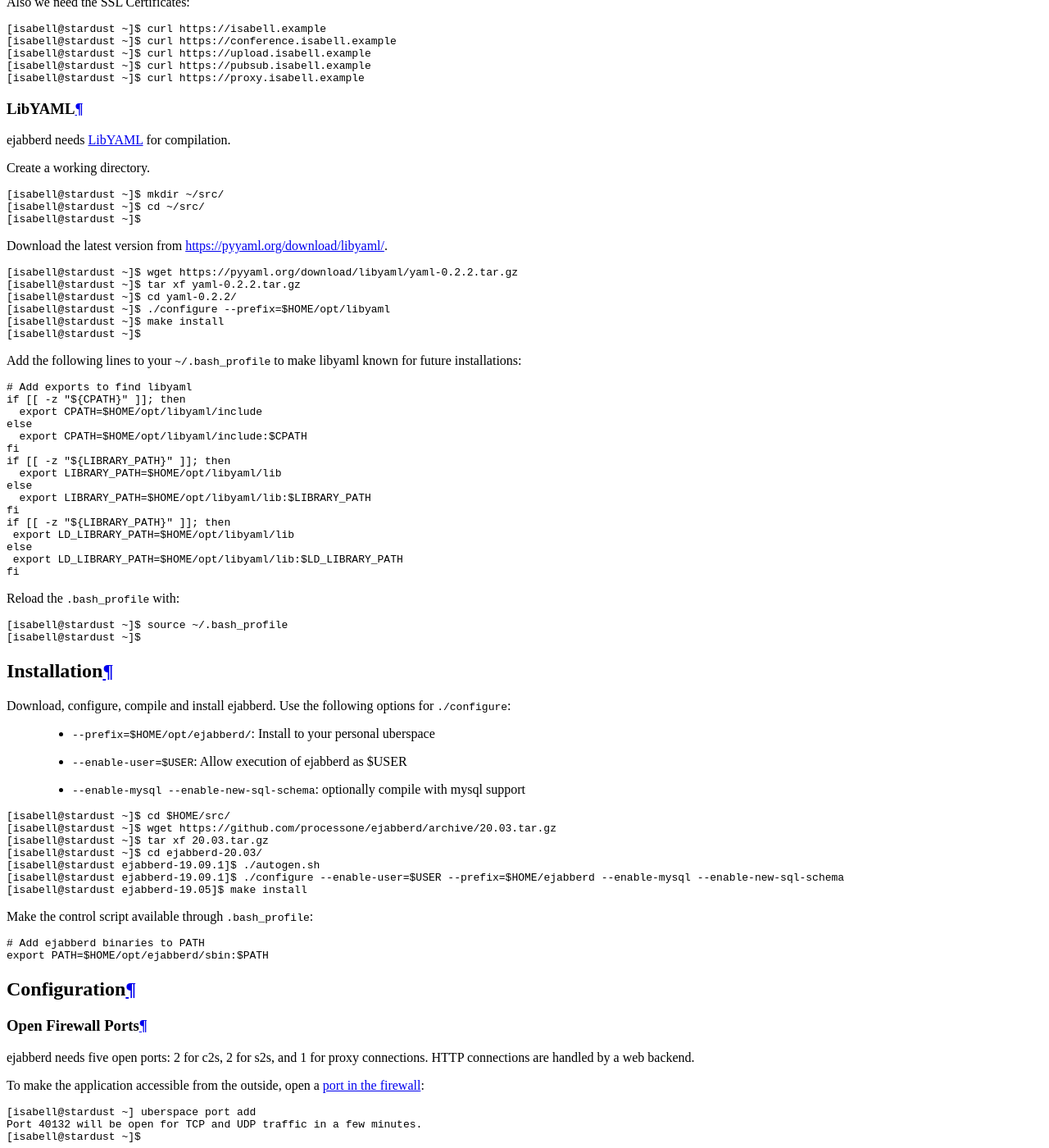
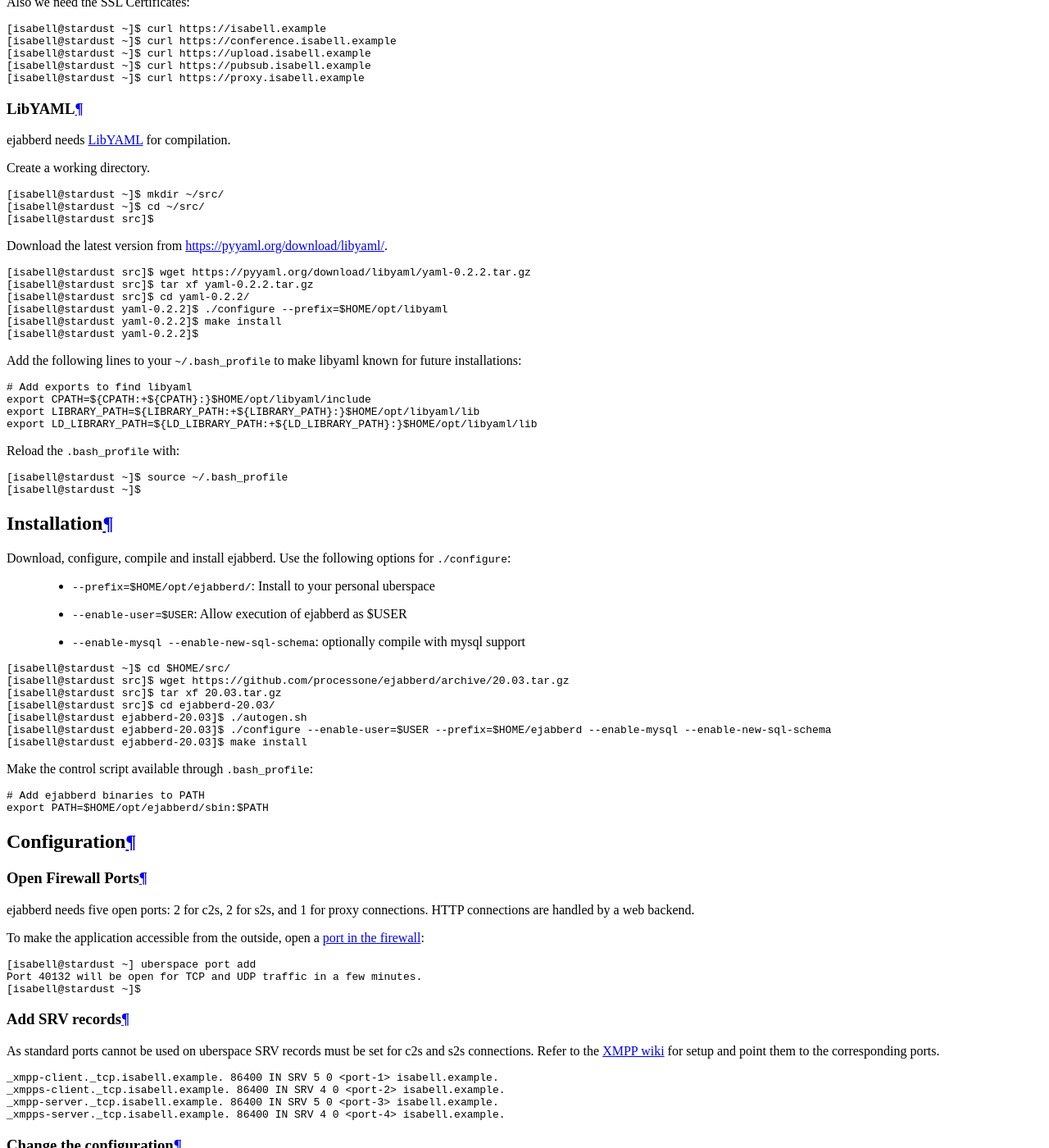
Before and after one commit to Uberspace/lab, a Sphinx documentation site: the page built from source/guide_ejabberd.rst, in a window 1280 px wide and 1400 px high, scrolled down 3907 px. Shown: the whole window at 82% size. Built offline with Sphinx 7.4.7 and the Read the Docs theme 2.0.0, drawn with Linux system fonts in a browser that asks for light colours.

Commit message:
Update guide_ejabberd.rst
shortened libyaml exports, fixed some typos

```diff
--- a/source/guide_ejabberd.rst
+++ b/source/guide_ejabberd.rst
@@ -65,39 +65,27 @@
 
  [isabell@stardust ~]$ mkdir ~/src/
  [isabell@stardust ~]$ cd ~/src/
- [isabell@stardust ~]$
+ [isabell@stardust src]$
 
 Download the latest version from https://pyyaml.org/download/libyaml/.
 
 ::
 
- [isabell@stardust ~]$ wget https://pyyaml.org/download/libyaml/yaml-0.2.2.tar.gz
- [isabell@stardust ~]$ tar xf yaml-0.2.2.tar.gz
- [isabell@stardust ~]$ cd yaml-0.2.2/
- [isabell@stardust ~]$ ./configure --prefix=$HOME/opt/libyaml
- [isabell@stardust ~]$ make install
- [isabell@stardust ~]$
+ [isabell@stardust src]$ wget https://pyyaml.org/download/libyaml/yaml-0.2.2.tar.gz
+ [isabell@stardust src]$ tar xf yaml-0.2.2.tar.gz
+ [isabell@stardust src]$ cd yaml-0.2.2/
+ [isabell@stardust yaml-0.2.2]$ ./configure --prefix=$HOME/opt/libyaml
+ [isabell@stardust yaml-0.2.2]$ make install
+ [isabell@stardust yaml-0.2.2]$
 
 Add the following lines to your ``~/.bash_profile`` to make libyaml known for future installations:
 
 .. code-block:: bash
 
  # Add exports to find libyaml
- if [[ -z "${CPATH}" ]]; then
-   export CPATH=$HOME/opt/libyaml/include
- else
-   export CPATH=$HOME/opt/libyaml/include:$CPATH
- fi
- if [[ -z "${LIBRARY_PATH}" ]]; then
-   export LIBRARY_PATH=$HOME/opt/libyaml/lib
- else
-   export LIBRARY_PATH=$HOME/opt/libyaml/lib:$LIBRARY_PATH
- fi
- if [[ -z "${LIBRARY_PATH}" ]]; then
-  export LD_LIBRARY_PATH=$HOME/opt/libyaml/lib
- else
-  export LD_LIBRARY_PATH=$HOME/opt/libyaml/lib:$LD_LIBRARY_PATH
- fi
+ export CPATH=${CPATH:+${CPATH}:}$HOME/opt/libyaml/include
+ export LIBRARY_PATH=${LIBRARY_PATH:+${LIBRARY_PATH}:}$HOME/opt/libyaml/lib
+ export LD_LIBRARY_PATH=${LD_LIBRARY_PATH:+${LD_LIBRARY_PATH}:}$HOME/opt/libyaml/lib
 
 Reload the ``.bash_profile`` with:
 
@@ -119,12 +107,12 @@
 ::
 
  [isabell@stardust ~]$ cd $HOME/src/
- [isabell@stardust ~]$ wget https://github.com/processone/ejabberd/archive/20.03.tar.gz
- [isabell@stardust ~]$ tar xf 20.03.tar.gz
- [isabell@stardust ~]$ cd ejabberd-20.03/
- [isabell@stardust ejabberd-19.09.1]$ ./autogen.sh
- [isabell@stardust ejabberd-19.09.1]$ ./configure --enable-user=$USER --prefix=$HOME/ejabberd --enable-mysql --enable-new-sql-schema
- [isabell@stardust ejabberd-19.05]$ make install
+ [isabell@stardust src]$ wget https://github.com/processone/ejabberd/archive/20.03.tar.gz
+ [isabell@stardust src]$ tar xf 20.03.tar.gz
+ [isabell@stardust src]$ cd ejabberd-20.03/
+ [isabell@stardust ejabberd-20.03]$ ./autogen.sh
+ [isabell@stardust ejabberd-20.03]$ ./configure --enable-user=$USER --prefix=$HOME/ejabberd --enable-mysql --enable-new-sql-schema
+ [isabell@stardust ejabberd-20.03]$ make install
 
 Make the control script available through ``.bash_profile``:
 
```
